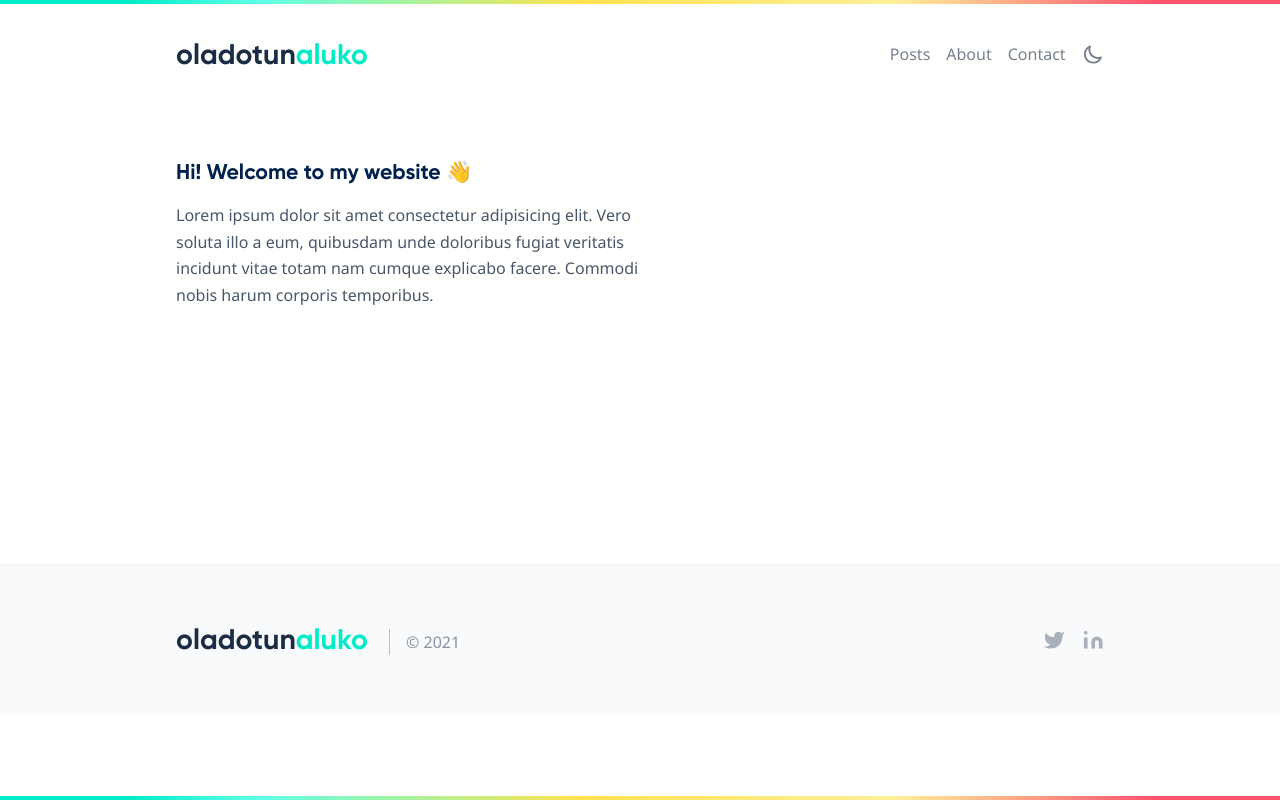
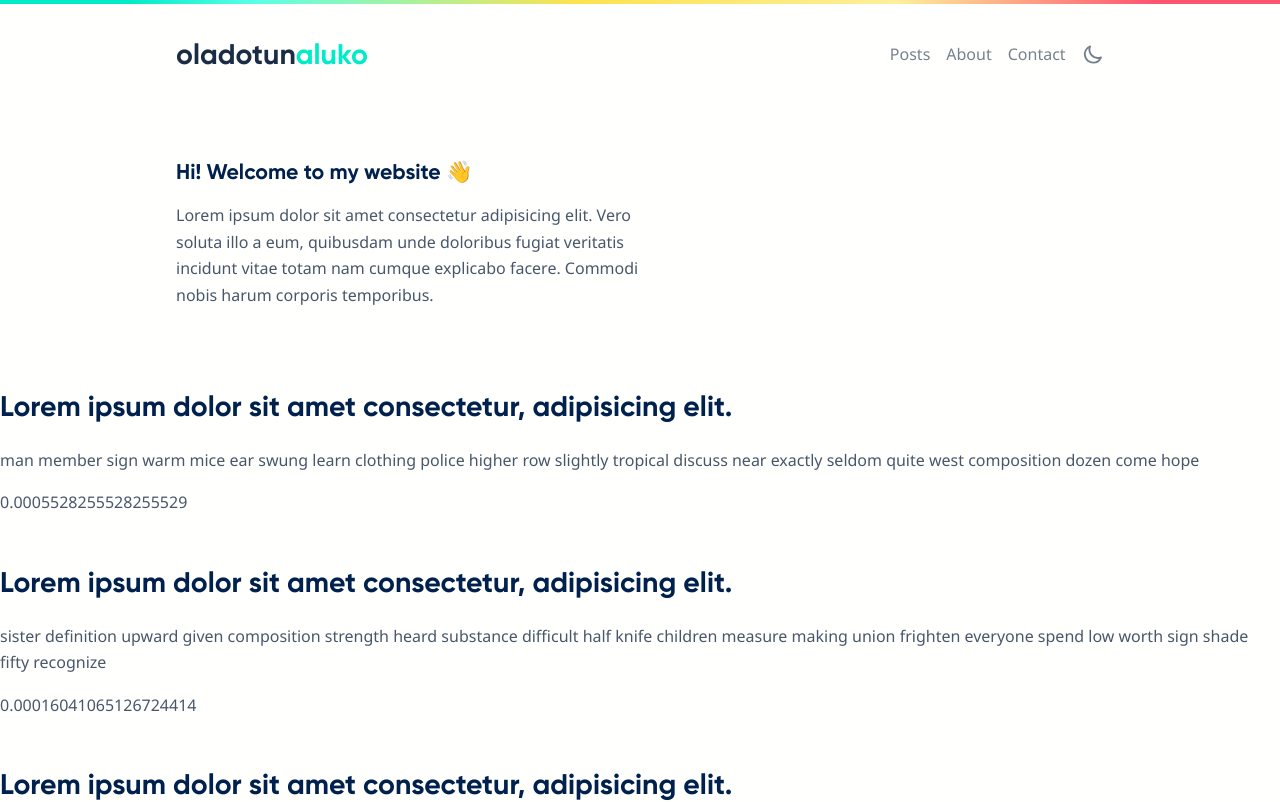
Before and after one commit to Nutod/oladotunaluko, a Next.js app: page / in a window 1280 px wide. Shown: the top 802 px of the page. Built offline with nearby package versions, Linux system fonts and the light colour scheme.

Commit message:
Added latest posts to index

```diff
--- a/pages/index.js
+++ b/pages/index.js
@@ -1,5 +1,6 @@
 import Head from 'next/head'
 import Hero from '../components/Hero'
+import LatestPosts from '../components/LatestPosts'
 import Layout from '../components/Layout'
 
 export default function Home() {
@@ -10,6 +11,7 @@ export default function Home() {
       </Head>
       <Layout>
         <Hero />
+        <LatestPosts />
       </Layout>
     </>
   )
```
